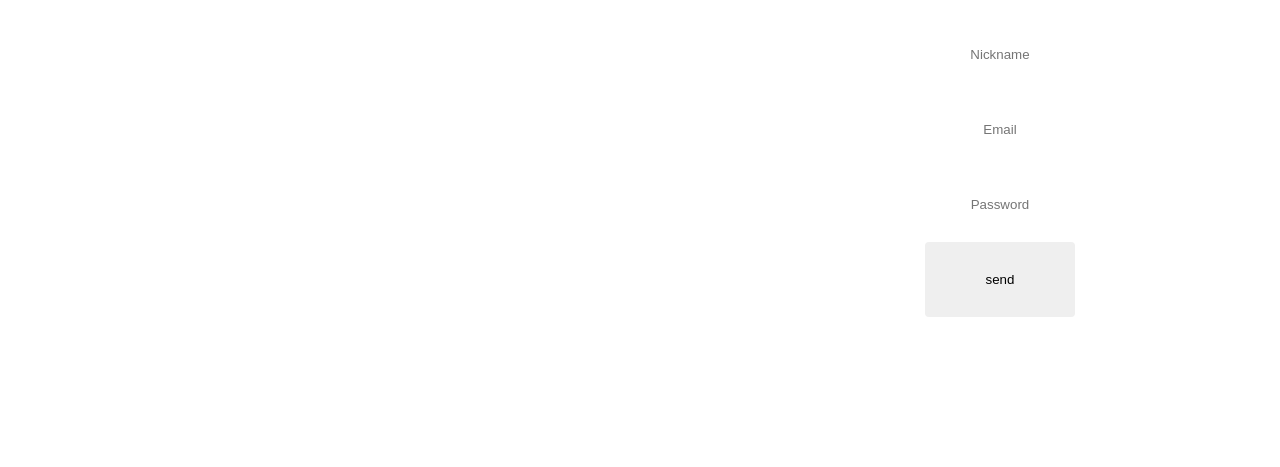
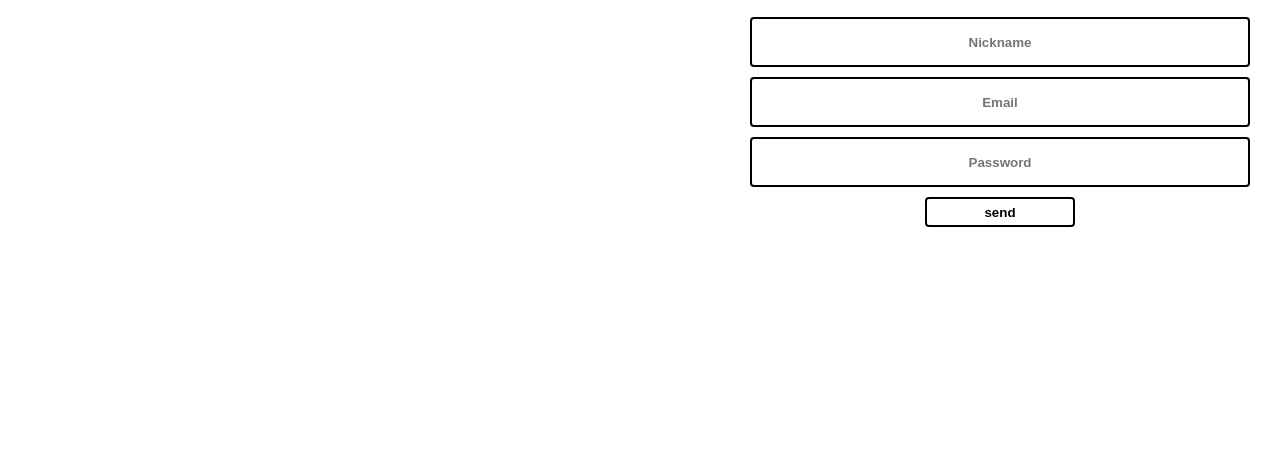
Before and after one commit to lurelai/auth-verification, a website: page public/views/index.html in a window 1280 px wide. Shown: the part 693-1160 px from the top of the page. Drawn offline with Linux system fonts and the light colour scheme; files that its build step writes are made by us from their sources; a web font is replaced by a local one.

Commit message:
finish the index.html

```diff
--- a/public/css/main.css
+++ b/public/css/main.css
@@ -77,6 +77,11 @@
     grid-row-gap: 10px;
 }
 
+.register-section .form{
+    grid-template-rows: 50px 50px 50px 30px;
+    grid-row-gap: 10px;
+}
+
 .login-section .form__input{
     background-color: #000;
     color: white;
@@ -84,12 +89,22 @@
     border: 2px solid white;
 }
 
+.register-section .form__input{
+    border: 2px solid black;
+}
+
 .form__input{
+    font-weight: bold;
+
     border: 0 none;
     text-align: center;
     width: 100%;
 
     border-radius: 4px;
+}
+
+.register-section .form__submit{
+    background-color: white;
 }
 
 .form__submit{
--- a/public/views/index.html
+++ b/public/views/index.html
@@ -36,9 +36,9 @@
                     <h2 class='section__title'>Sign up</h2>
                 </header>
                 <form class="form" action="">
-                    <input class='form__input' type="text" placeholder='Nickname'>
-                    <input class='form__input' type="mail" placeholder='Email'>
-                    <input class='form__input' type="password" placeholder='Password'>
+                    <input class='form__input' type="text" placeholder='Nickname' name='userName'>
+                    <input class='form__input' type="email" placeholder='Email' name='userMail'>
+                    <input class='form__input' type="password" placeholder='Password' name='userPassword'>
                     <input class='form__input form__submit' type="submit" value="send">
                 </form>
             </section>
```
